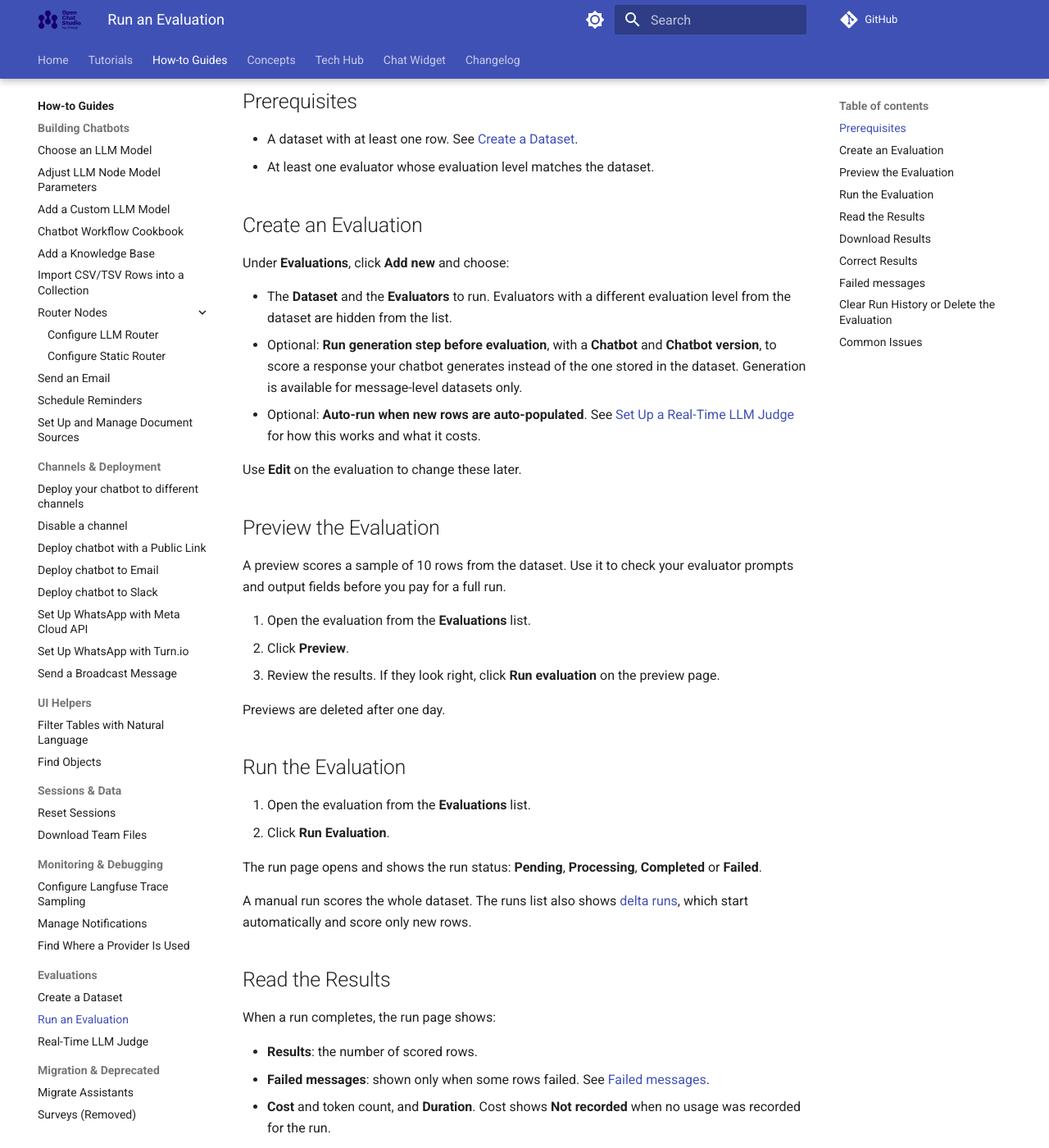
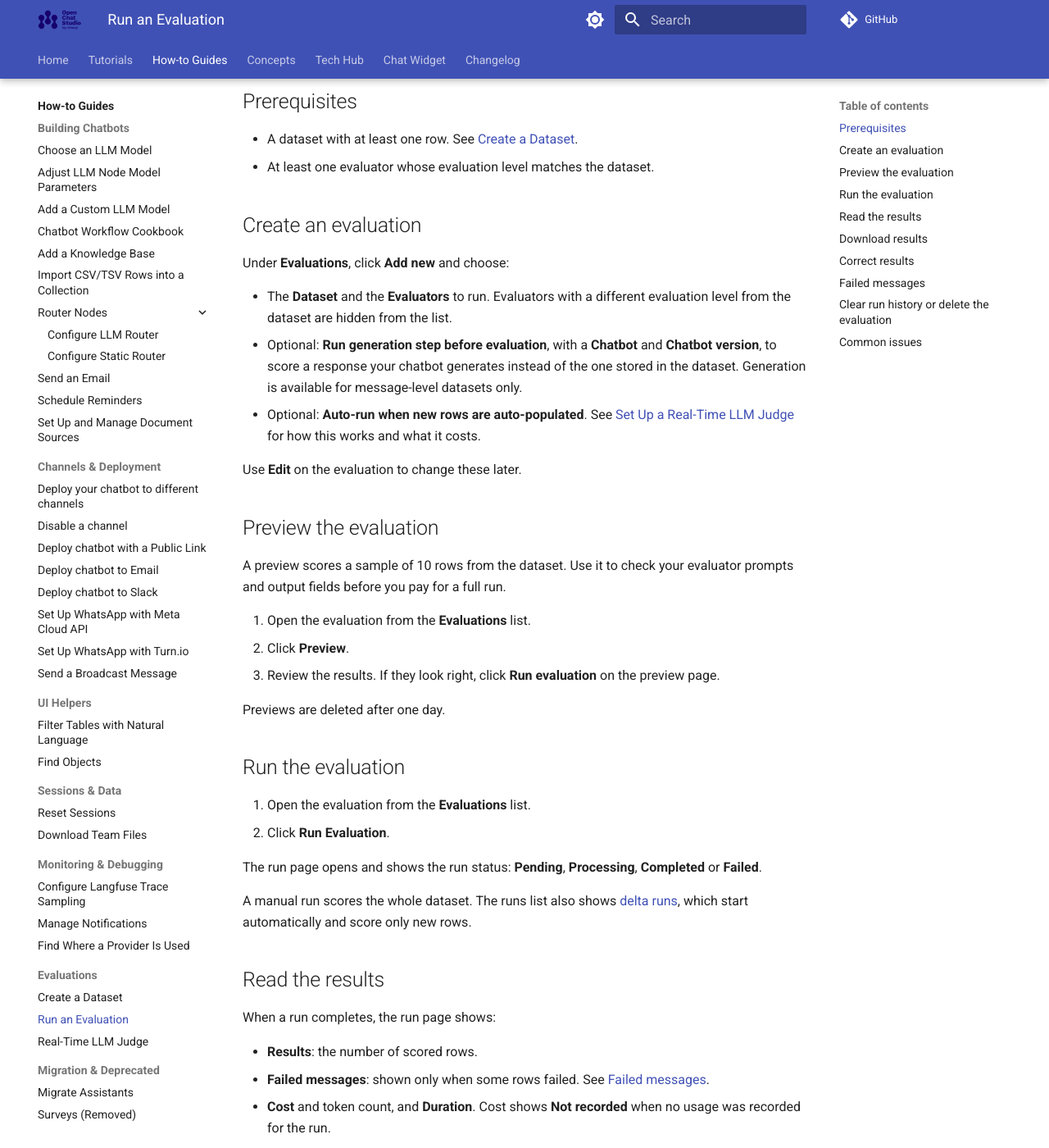
Before and after one commit to dimagi/open-chat-studio-docs, an MkDocs documentation site: the page built from docs/how-to/evaluations/run-an-evaluation.md, in a window 1280 px wide and 1400 px high, scrolled down 238 px. Shown: the whole window at 82% size. Built offline with MkDocs 1.6.1 and Material for MkDocs 9.7.7, drawn with Linux system fonts in a browser that asks for light colours; a script that is not in the unit is left out; comment, search, counter and statistics services are not loaded; some of the changed text lies outside the part shown.

Commit message:
Header formating as per conventions

```diff
--- a/docs/how-to/evaluations/run-an-evaluation.md
+++ b/docs/how-to/evaluations/run-an-evaluation.md
@@ -7,17 +7,17 @@ This guide shows you how to create an evaluation, run it, and read the results.
 - A dataset with at least one row. See [Create a Dataset](create-a-dataset.md).
 - At least one evaluator whose evaluation level matches the dataset.
 
-## Create an Evaluation
+## Create an evaluation
 
 Under **Evaluations**, click **Add new** and choose:
 
 - The **Dataset** and the **Evaluators** to run. Evaluators with a different evaluation level from the dataset are hidden from the list.
 - Optional: **Run generation step before evaluation**, with a **Chatbot** and **Chatbot version**, to score a response your chatbot generates instead of the one stored in the dataset. Generation is available for message-level datasets only.
-- Optional: **Auto-run when new rows are auto-populated**. See [Set Up a Real-Time LLM Judge](realtime_llm_judge.md#step-5-create-an-evaluation-config-with-auto-run-enabled) for how this works and what it costs.
+- Optional: **Auto-run when new rows are auto-populated**. See [Set Up a Real-Time LLM Judge](realtime_llm_judge.md) for how this works and what it costs.
 
 Use **Edit** on the evaluation to change these later.
 
-## Preview the Evaluation
+## Preview the evaluation
 
 A preview scores a sample of 10 rows from the dataset. Use it to check your evaluator prompts and output fields before you pay for a full run.
 
@@ -27,7 +27,7 @@ A preview scores a sample of 10 rows from the dataset. Use it to check your eval
 
 Previews are deleted after one day.
 
-## Run the Evaluation
+## Run the evaluation
 
 1. Open the evaluation from the **Evaluations** list.
 2. Click **Run Evaluation**.
@@ -36,7 +36,7 @@ The run page opens and shows the run status: **Pending**, **Processing**, **Comp
 
 A manual run scores the whole dataset. The runs list also shows [delta runs](../../tech-hub/evaluations/auto_population.md#automatic-delta-evaluation-runs), which start automatically and score only new rows.
 
-## Read the Results
+## Read the results
 
 When a run completes, the run page shows:
 
@@ -49,11 +49,11 @@ The results table has one row per message or session, with a column for each eva
 
 The **Evaluation Runs** page also shows **Trends** across runs and your **Spend** on the evaluation for the last 30 days and for all time.
 
-## Download Results
+## Download results
 
 Click **Download results** on a run page to download that run, or **Download Latest Results** on the runs page for the evaluation's latest results. Large files are prepared in the background and a download link appears when ready.
 
-## Correct Results
+## Correct results
 
 To update results with values from a CSV file, for example after a human reviews them, open a completed run and click **Edit results**. Use **Download Template** to get a file in the expected format, edit it, and upload it. Map each CSV column to an evaluator output, or choose **Skip this column**, then click **Upload Results**. Existing results are updated, new rows are added, and the run's aggregates are recalculated.
 
@@ -69,7 +69,7 @@ A message fails when the chatbot cannot generate a response or an evaluator cann
 
 Fix the cause, then run the evaluation again.
 
-## Clear Run History or Delete the Evaluation
+## Clear run history or delete the evaluation
 
 - **Clear all** on the runs page deletes every run and result, and removes the tags those runs applied through [tag rules](../../concepts/evaluations/tag_rules.md). Tags added by hand are kept.
 - **Delete** removes the evaluation with all of its runs and results.
@@ -79,7 +79,7 @@ Fix the cause, then run the evaluation again.
 
 Neither action works while a run is pending or processing. Wait for the run to finish, then try again.
 
-## Common Issues
+## Common issues
 
 - **An evaluator is missing when creating the evaluation.** Its [evaluation level](../../concepts/evaluations/dataset.md#evaluation-levels) does not match the dataset's, or it is [archived](../../concepts/evaluations/evaluators.md#archiving-evaluators).
 - **Run Evaluation shows an error.** The evaluation has no evaluators, or all of them are archived.
```
Also changed, not shown: docs/concepts/evaluations/dataset.md (+3 -3 lines), docs/concepts/evaluations/evaluators.md (+6 -6 lines), docs/how-to/evaluations/create-a-dataset.md (+6 -6 lines), docs/tech-hub/evaluations/index.md (+3 -3 lines).
